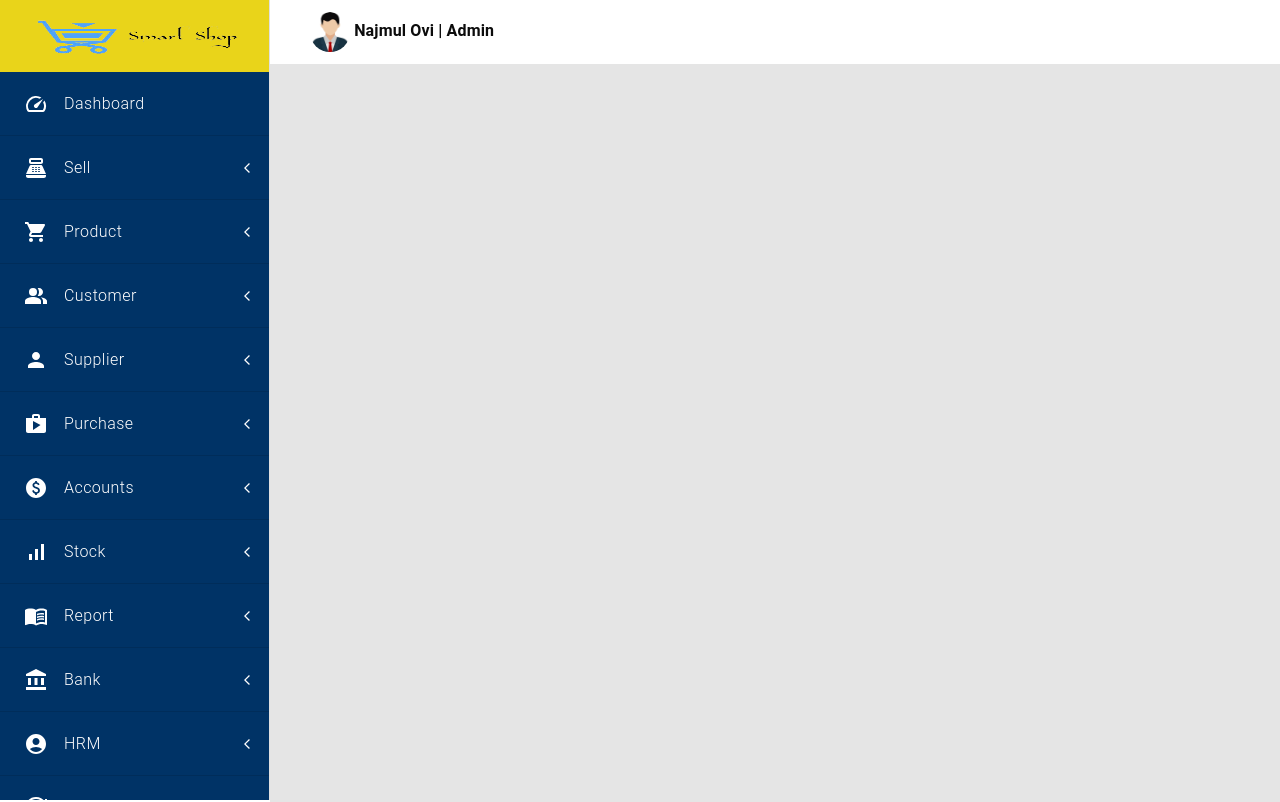
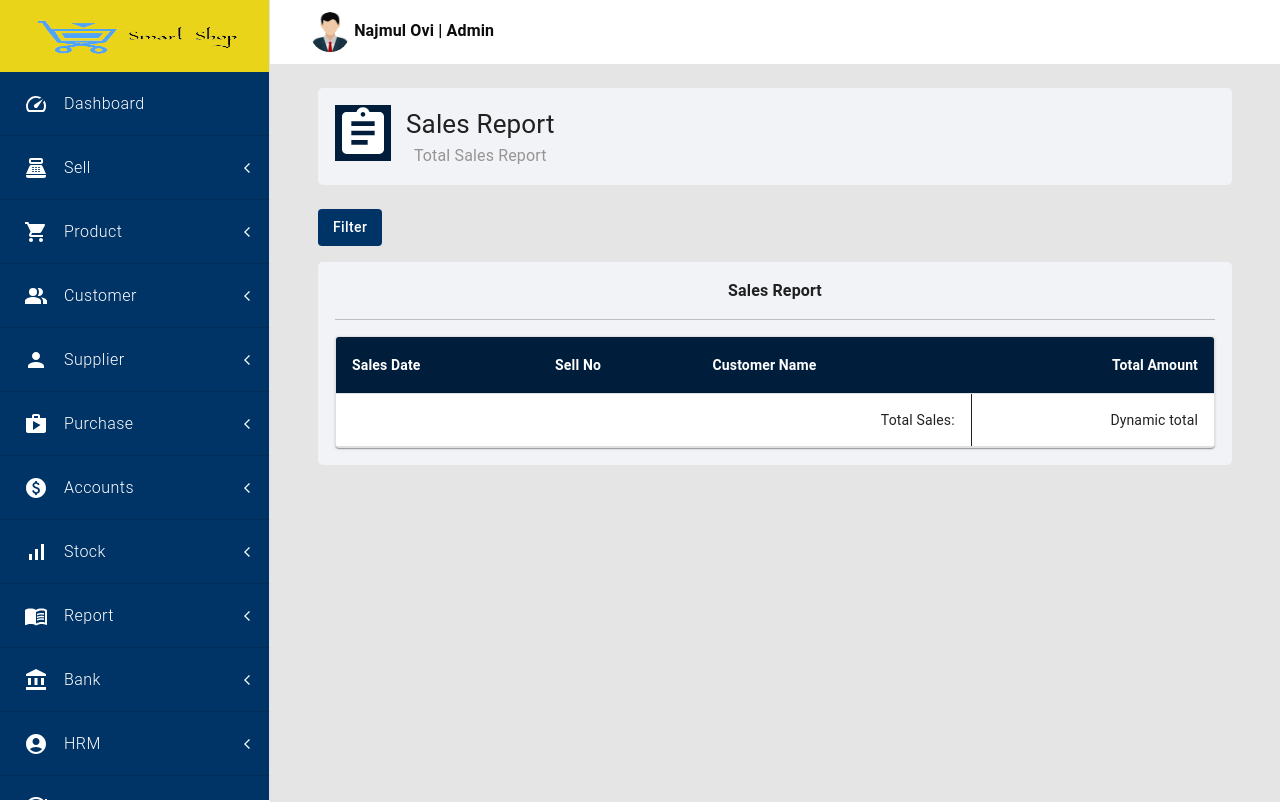
Before and after one commit to imRHB/smart-shop-client, a React (Create React App) app: page /dashboard/sales-report in a window 1280 px wide. Shown: the top 802 px of the page. Built offline with nearby package versions, Linux system fonts and the light colour scheme; no server answers.

Commit message:
Route set for Sales Report Component page by najmul

```diff
--- a/src/pages/Dashboard/NestedRoutes/NestedRoutes.js
+++ b/src/pages/Dashboard/NestedRoutes/NestedRoutes.js
@@ -19,6 +19,7 @@ import ProductStock from "../ProductStock/ProductStock";
 import ProductSalesReport from "../Report/ProductSalesReport/ProductSalesReport";
 import ProfitReportInvoice from "../Report/ProfitReportInvoice/ProfitReportInvoice";
 import PurchaseReport from "../Report/PurchaseReport/PurchaseReport";
+import SalesReport from "../Report/SalesReport/SalesReport";
 import TodaysReport from "../Report/TodaysReport/TodaysReport";
 import AddInvoice from "../Sell/AddInvoice/AddInvoice";
 import ManageInvoice from "../Sell/ManageInvoice/ManageInvoice";
@@ -79,6 +80,7 @@ const NestedRoutes = () => {
           element={<ProfitReportInvoice />}
         ></Route>
         <Route path="today-report" element={<TodaysReport />}></Route>
+        <Route path="sales-report" element={<SalesReport />}></Route>
         {/*============ Report Department All Routes Start ==============*/}
 
         <Route path="designation" element={<Designation />}></Route>
```
Also changed, not shown: src/pages/Dashboard/Report/SalesReport/SalesReport.js (+10 -8 lines).
